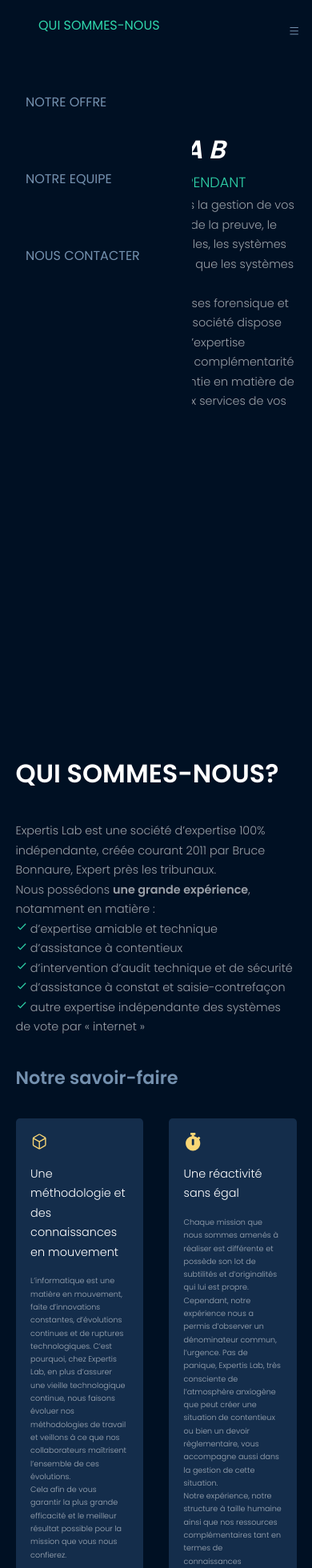
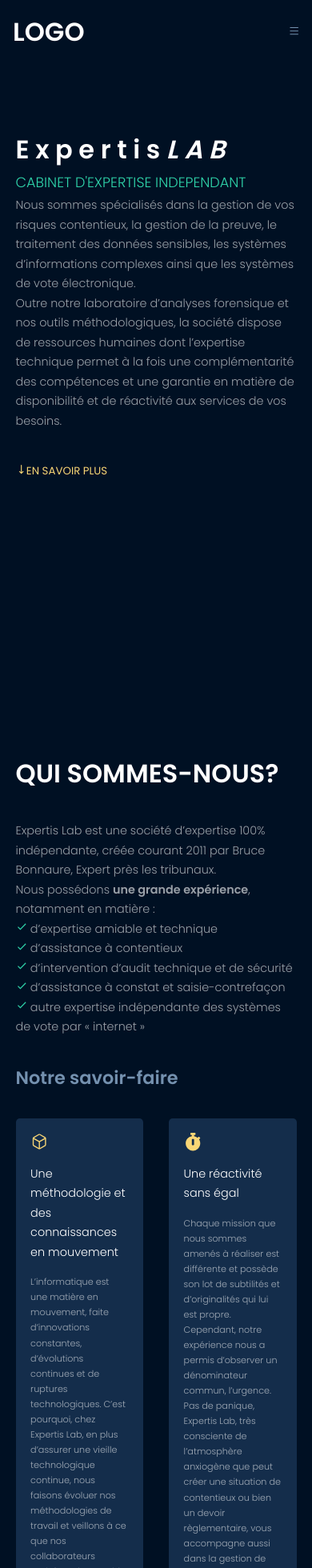
Before and after one commit to Ahlonko1/expertislab, a React (Create React App) app: page / in a window 390 px wide. Shown: the top 1960 px of the page at 80% size. Built offline with nearby package versions, Linux system fonts and the light colour scheme.

Commit message:
media devices

```diff
--- a/src/components/navbar/Navbar.jsx
+++ b/src/components/navbar/Navbar.jsx
@@ -2,6 +2,40 @@
 import "./navbar.css";
 import {AiOutlineMenu} from "react-icons/ai";
 import {AiOutlineClose} from "react-icons/ai";
+
+// const menuBtn = document.querySelector("#menu-btn")
+// const closeBtn = document.querySelector("#close-btn")
+// const menu = document.querySelector("navbar .container ul")
+
+// menuBtn.addEventListener("click", () =>{
+//   menu.style.display = "block";
+//   menuBtn.style.display = "none";
+//   closeBtn.style.display = "inline-block";
+// })
+
+// closeBtn.addEventListener("click", () =>{
+//   menu.style.display = "none";
+//   menuBtn.style.display = "inline-block";
+//   closeBtn.style.display = "none";
+// })
+
+// const navItems = menu.querySelectorAll("li")
+
+// const changeActiveItem = () =>
+//   navItems.forEach(item => {
+//     const link = item.querySelector("a");
+//     link.classList.remove("active");
+//   })
+// }
+
+// navItems.forEach(item => {
+//   const link = item.querySelector("a");
+//   link.addEventListener("click", () => {
+//     changeActiveItem();
+//     link.classList.add("active");
+//   })
+
+// });
 
 const Navbar = () => {
   return (
@@ -9,16 +43,18 @@
       <div className='container'>
         <a href="#"><h1>LOGO</h1></a>
           <ul>
+            <li><a href="#" className='active'></a></li>
             <li><a href="#presentation">QUI SOMMES-NOUS</a></li>
             <li><a href="#solutions">NOTRE OFFRE</a></li>
             <li><a href="#equipe">NOTRE EQUIPE</a></li>
             <li><a href="#contact">NOUS CONTACTER</a></li>
           </ul>
-      <button id='menu-btn'><AiOutlineMenu /></button>
-      <button id='close-btn'><AiOutlineClose /></button>
+          <button id='menu-btn'><AiOutlineMenu /></button>
+          <button id='close-btn'><AiOutlineClose /></button>
       </div>
     </navbar>
   )
 }
 
+
 export default Navbar
--- a/src/components/navbar/navbar.css
+++ b/src/components/navbar/navbar.css
@@ -14,6 +14,7 @@
   display: flex;
   justify-content: space-between;
   align-items: center;
+  height: 100%;
 }
 
 navbar button{
@@ -23,12 +24,11 @@
 navbar .container ul{
   display: flex;
   height: 100%;
-  gap: 2rem;
 }
 
 navbar .container ul li a{
   height: 100%;
-  width: auto;
+  width: 10rem;
   display: flex;
   justify-content: center;
   align-items: center;
@@ -40,6 +40,11 @@
 navbar .container ul li a:hover{
   color: var(--color-CTA);
 }
+
+navbar .container ul li a.active{
+  color: var(--color-CTA);
+}
+
 
 /* MEDIA QUERIES (SMALL DEVICES) */
 
@@ -61,14 +66,17 @@
   }
 
   h5{
-    font-size: 0.6rem;
+    font-size: 0.7rem;
+  }
+  navbar a{
+    margin-left: 1rem;
   }
 
   navbar .container{
     width: 100%;
   }
 
-  navbar ul{
+  navbar .container ul{
     position: fixed;
     top:0;
     flex-direction: column;
@@ -105,4 +113,7 @@
   navbar button#close-btn{
     display: none;
   }
+
+
+
 }
```
